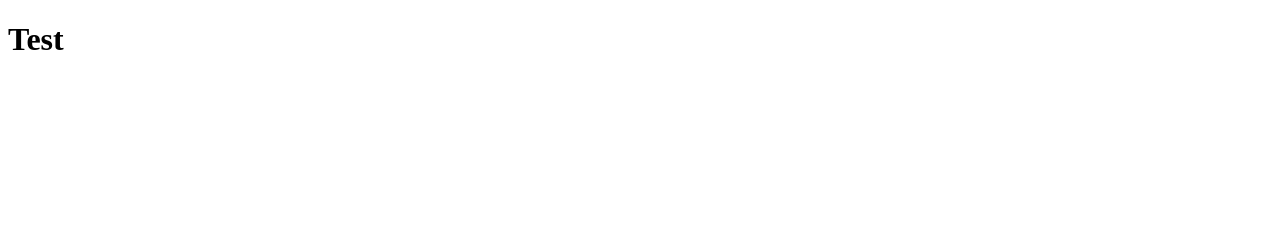
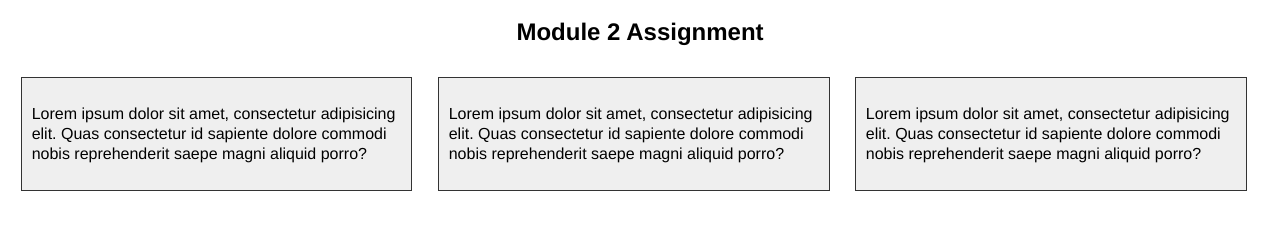
Before and after one commit to Nicole-Hickman/coursera-test, a plain HTML site: page mod2-assignment/index.html in a window 1280 px wide. Drawn offline with Linux system fonts and the light colour scheme.

Commit message:
Begin module 2 assignment

```diff
--- /dev/null
+++ b/mod2-assignment/css/styles.css
@@ -0,0 +1,40 @@
+* {
+    box-sizing: border-box;
+}
+
+body {
+    font-family: Helvetica, Arial, sans-serif;
+}
+
+h1 {
+    font-size: 24px;
+    line-height: 32px;
+    text-align: center;
+}
+
+p {
+    font-size: 16px;
+    line-height: 20px;
+}
+
+@media only screen and (min-width: 992px) {
+.row {
+    width: 100%;
+}
+.col-lg {
+    width: 31%;
+    float: left;
+    margin: 1%;
+    padding: 10px;
+    background-color: #efefef;
+    border: 1px solid #333333;
+}
+}
+
+@media only screen and (min-width: 768px) and (max-width: 991px) {
+
+}
+
+@media only screen and (max-width: 767px) {
+
+}
--- a/mod2-assignment/index.html
+++ b/mod2-assignment/index.html
@@ -2,8 +2,22 @@
 <html>
     <head>
 
+        <link rel="stylesheet" href="css/styles.css">
     </head>
+    <link rel="css/styles.css">
     <body>
-        <h1>Test</h1>
+        <h1>Module 2 Assignment</h1>
+        <div class="row">
+            <div class="col-lg">
+                <p>Lorem ipsum dolor sit amet, consectetur adipisicing elit. Quas consectetur id sapiente dolore commodi nobis reprehenderit saepe magni aliquid porro?</p>
+            </div>
+            <div class="col-lg">
+                <p>Lorem ipsum dolor sit amet, consectetur adipisicing elit. Quas consectetur id sapiente dolore commodi nobis reprehenderit saepe magni aliquid porro?</p>
+            </div>
+            <div class="col-lg">
+                <p>Lorem ipsum dolor sit amet, consectetur adipisicing elit. Quas consectetur id sapiente dolore commodi nobis reprehenderit saepe magni aliquid porro?</p>
+            </div>
+
+        </div>
     </body>
 </html>
```
